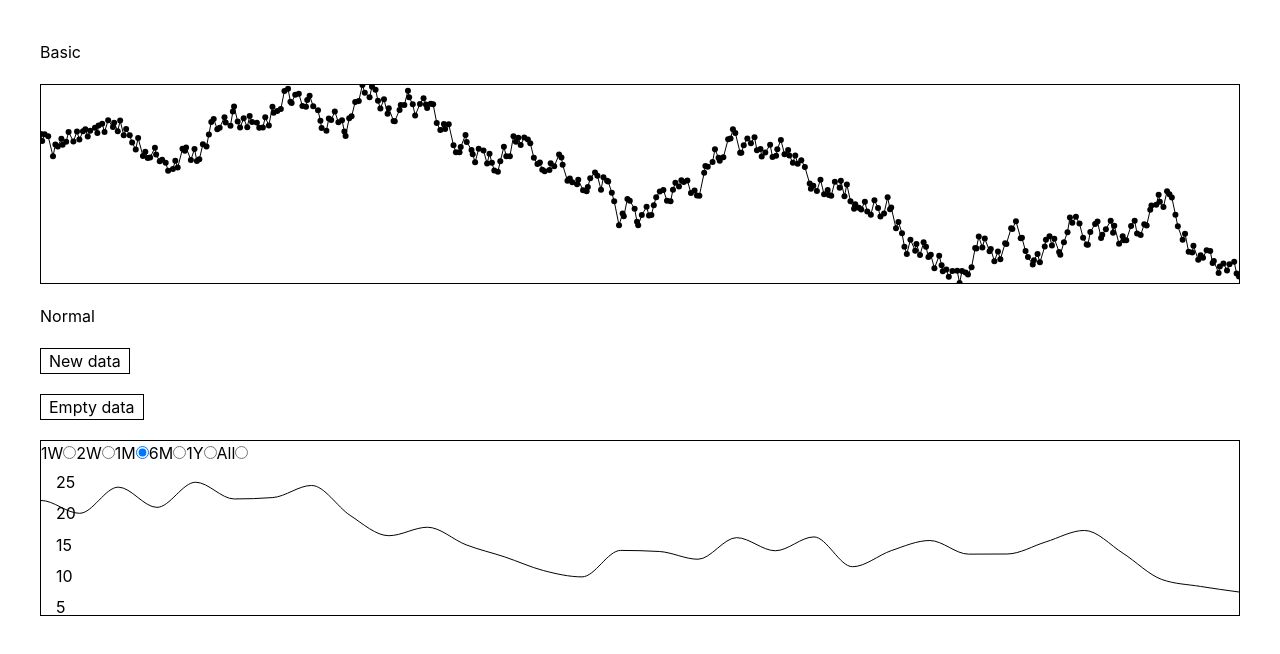
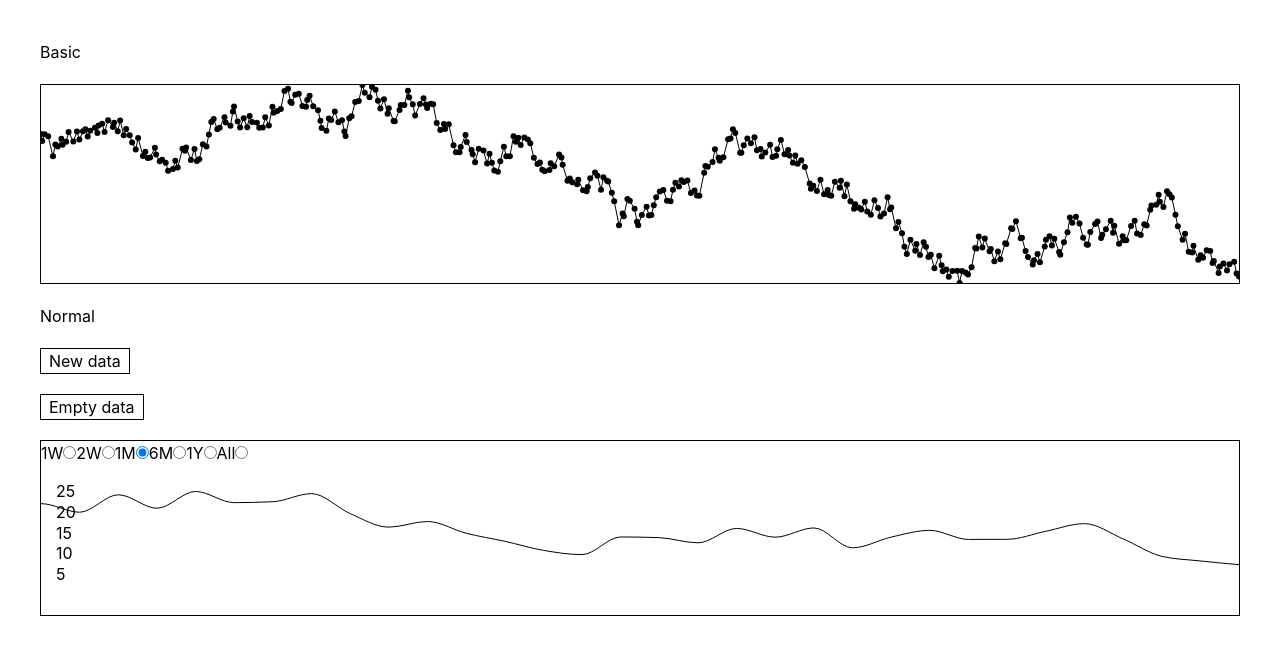
Before and after one commit to alexandern56/react-line-chart, a React (Vite) app: page / in a window 1280 px wide. Shown: the top 654 px of the page. Built offline with nearby package versions, Linux system fonts and the light colour scheme.

Commit message:
feat: add margin

```diff
--- a/src/components/LineGraph.tsx
+++ b/src/components/LineGraph.tsx
@@ -29,18 +29,21 @@ interface LineGraphProps {
 
 const PX_PER_POINT = 3;
 
+const MARGIN = { top: 15, bottom: 35 };
 export function LineGraph({ data, xDomain }: LineGraphProps) {
   const { ref, width, height } = useElementSize<SVGSVGElement>();
 
   return (
     <svg ref={ref} className="size-full">
       {width > 0 && (
-        <LinePlot
-          data={data}
-          width={width}
-          height={height}
-          xDomain={xDomain}
-        ></LinePlot>
+        <g transform={`translate(0,${MARGIN.top})`}>
+          <LinePlot
+            data={data}
+            width={width}
+            height={height - MARGIN.top - MARGIN.bottom}
+            xDomain={xDomain}
+          ></LinePlot>
+        </g>
       )}
     </svg>
   );
```
